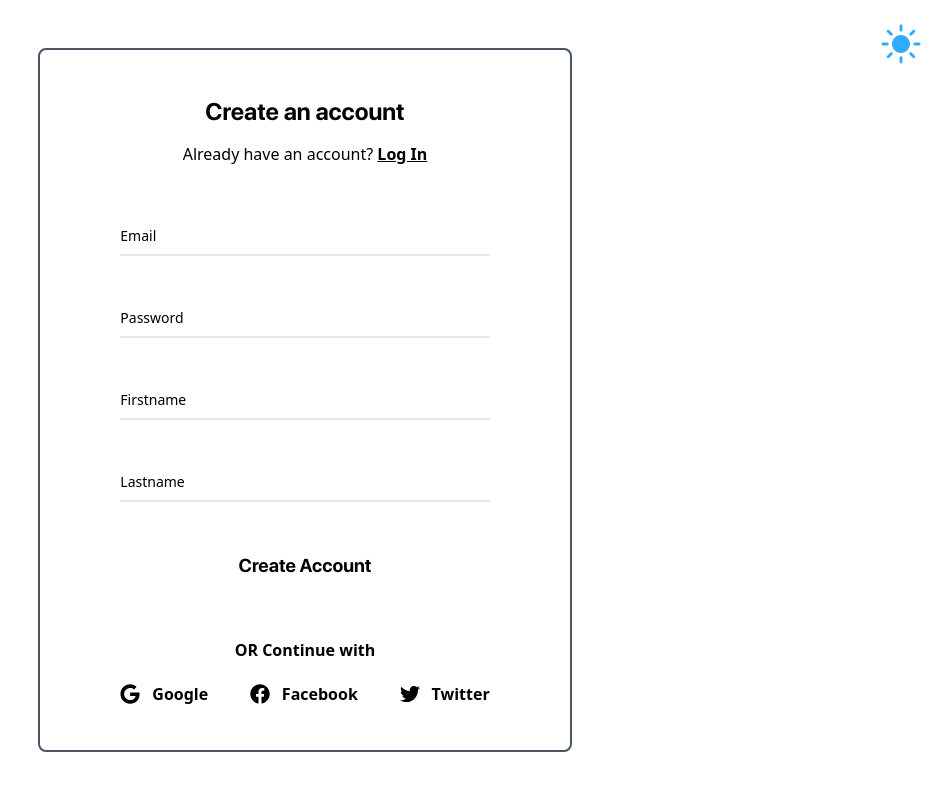
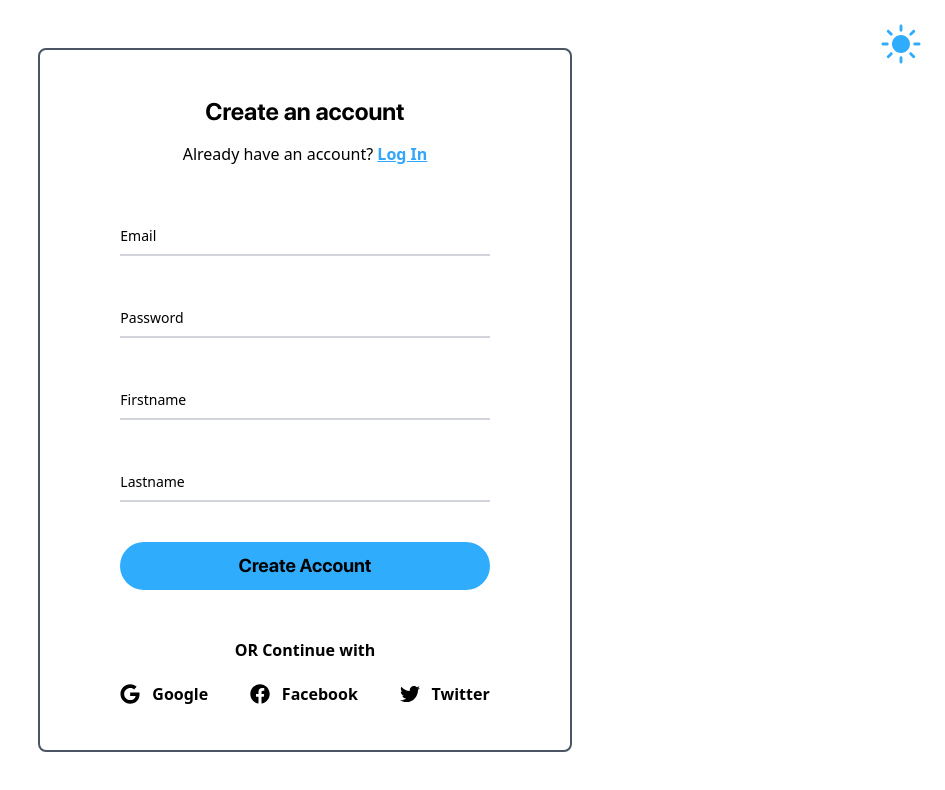
Before and after one commit to prinnnnnn/indiv-2024-client, a Next.js app: page /signup in a window 1280 px wide. Shown: the top 790 px of the page, without its empty margins (335-1280 px from the left). Built offline with nearby package versions, Linux system fonts and the light colour scheme.

Commit message:
fixed theme to be style object

```diff
--- a/src/app/home/SideNav.tsx
+++ b/src/app/home/SideNav.tsx
@@ -33,7 +33,6 @@ const SideNav: React.FC<SideNavProp> = ({ menus }) => {
     }
   };
 
-  console.log(palette);
 
   return (
     <div
@@ -67,15 +66,16 @@ const SideNav: React.FC<SideNavProp> = ({ menus }) => {
           style={{ background: palette.bgPrimary }}
         >
           {menus.map(({ name, icon }) => {
-            let style = "flex flex-row items-center px-2 py-2 ";
+            let className = "flex flex-row items-center px-2 py-2 ";
+            let style = {color: palette.text}
 
             if (pathName.slice(1, pathName.length) === name.toLowerCase())
-              style += `text-${palette.primary}`;
+              style = {color: palette.primary}
 
             // console.log(style);
 
             return (
-              <div className={style}>
+              <div className={className} style={style}>
                 {icon}
                 <p className="hidden md:block ml-2 text-lg">{name}</p>
               </div>
--- a/src/app/login/LoginForm.tsx
+++ b/src/app/login/LoginForm.tsx
@@ -43,15 +43,15 @@ const LoginForm = () => {
   return (
     <form onSubmit={handleSubmit} className="space-y-3 w-full">
       {/* <ToggleThemeBtn /> */}
-      <div className={`relative z-0 w-full mb-5 group`}>
+      <div className={`relative z-0 w-full mb-5 group `}>
         <input
           type="email"
           name="floating_email"
           id="floating_email"
-          className={`block py-2.5 px-0 w-full text-sm bg-transparent
-                    border-0 border-b-2 border-[${palette.text}] appearance-none
-                    focus:border-[${palette.primary}] focus:outline-none focus:ring-0 peer`}
-          style={{}}
+          className={`input-peer block py-2.5 px-0 w-full text-sm bg-transparent
+                    border-0 border-b-2 appearance-none
+                    focus:outline-none focus:ring-0 peer`}
+          style={{ "--primary-color": palette.primary } as any}
           placeholder=" "
           required
           value={email}
@@ -59,10 +59,12 @@ const LoginForm = () => {
         />
         <label
           htmlFor="floating_email"
-          className={`peer-focus:font-medium absolute text-sm text-${palette.text} duration-300 transform \
+          className={`label-peer
+                      peer-focus:font-medium absolute text-sm duration-300 transform
                      -translate-y-6 scale-75 top-3 -z-10 origin-[0] peer-focus:start-0 rtl:peer-focus:translate-x-1/4
-                      peer-focus:text-${palette.primary} peer-placeholder-shown:scale-100
-                       peer-placeholder-shown:translate-y-0 peer-focus:scale-75 peer-focus:-translate-y-6`}
+                      peer-placeholder-shown:scale-100
+                      peer-placeholder-shown:translate-y-0 peer-focus:scale-75 peer-focus:-translate-y-6`}
+          style={{ "--primary-color": palette.primary } as any}
         >
           Email address
         </label>
@@ -72,9 +74,10 @@ const LoginForm = () => {
           type="password"
           name="floating_password"
           id="floating_password"
-          className={`block py-2.5 px-0 w-full text-sm text-gray-900 bg-transparent border-0 border-b-2 border-gray-300
-                            appearance-none text-[${palette.text}] focus:outline-none border-[${palette.text}]
-                            focus:ring-0 focus:border-[${palette.primary}] peer`}
+          className={`input-peer block py-2.5 px-0 w-full text-sm text-gray-900 bg-transparent border-0 border-b-2 border-gray-300
+                            appearance-none  focus:outline-none
+                            focus:ring-0 peer`}
+          style={{ "--primary-color": palette.primary } as any}
           placeholder=" "
           required
           value={password}
@@ -82,10 +85,11 @@ const LoginForm = () => {
         />
         <label
           htmlFor="floating_password"
-          className={`peer-focus:font-medium absolute text-sm text-${palette.text} duration-300 transform
+          className={`label-peer peer-focus:font-medium absolute text-sm duration-300 transform
                      -translate-y-6 scale-75 top-3 -z-10 origin-[0] peer-focus:start-0 rtl:peer-focus:translate-x-1/4
-                      peer-focus:text-${palette.primary} peer-placeholder-shown:scale-100
+                       peer-placeholder-shown:scale-100
                        peer-placeholder-shown:translate-y-0 peer-focus:scale-75 peer-focus:-translate-y-6`}
+          style={{ "--primary-color": palette.primary } as any}
         >
           Password
         </label>
@@ -105,7 +109,7 @@ const LoginForm = () => {
         <label
           htmlFor="remember"
           className={`ms-2 text-sm font-medium`}
-          style={{color: palette.secondary}}
+          style={{ color: palette.secondary }}
         >
           terms and conditions
         </label>
@@ -118,10 +122,12 @@ const LoginForm = () => {
                     dark:border-white/[.145] transition-colors flex items-center justify-center
                         hover:text-lg hover:border-transparent
                         text-sm sm:text-base h-8 sm:h-10 px-4 sm:px-5 sm:min-w-44`}
-          style={{
-            "--bg-color": palette.primary,
-            "--bg-hover": palette.bgHover,
-          } as any}
+          style={
+            {
+              "--bg-color": palette.primary,
+              "--bg-hover": palette.bgHover,
+            } as any
+          }
         >
           <b>{isPending ? "Submitting..." : "Login"}</b>
         </button>
--- a/src/app/signup/SignUpForm.tsx
+++ b/src/app/signup/SignUpForm.tsx
@@ -1,11 +1,9 @@
 "use client";
-
-import React from "react";
 
 /* form */
 import { Formik } from "formik";
 import * as yup from "yup";
-import { User } from "@/common/model";
+import "../ui/hoverable.css"
 import TextField from "@/app/signup/TextField";
 import { useTheme } from "../ui/ThemeContext";
 
@@ -78,10 +76,15 @@ const SignUpForm = () => {
                         {/* bg-[#2fadfc] */}
                         <button
                             type="submit"
-                            className={`rounded-full border border-solid bg-${palette.primary}
-                            flex items-center justify-center ${palette.bgHover} text-${palette.white}
+                            className={`hoverable rounded-full border border-solid
+                            flex items-center justify-center
                             border-transparent sm:text-base
                             sm:h-12 sm:px-4 py-1 md:w-full`}
+                            style={
+                                {
+                                  "--bg-color": palette.primary,
+                                  "--bg-hover": palette.bgHover,
+                                } as any}
                         >
                             <h3>Create Account</h3>
                         </button>
--- a/src/app/signup/TextField.tsx
+++ b/src/app/signup/TextField.tsx
@@ -10,7 +10,6 @@ interface CustomInputProps {
 }
 
 const TextField = ({ label, name, type, placeholder }: CustomInputProps) => {
-
   const { palette } = useTheme();
 
   return (
@@ -20,26 +19,25 @@ const TextField = ({ label, name, type, placeholder }: CustomInputProps) => {
         name={name}
         type={type}
         placeholder={placeholder}
-                className={`block py-2.5 px-0 w-full text-sm text-${palette.text}
-                         bg-transparent border-0 border-b-2 border-${palette.primary}
-                          appearance-none
-                            focus:outline-none focus:ring-0
-                            focus:border-${palette.primary} peer`}
+        className={`input-peer block py-2.5 px-0 w-full text-sm text-gray-900 bg-transparent border-0 border-b-2 border-gray-300
+                    appearance-none  focus:outline-none
+                    focus:ring-0 peer`}
+        style={{ "--primary-color": palette.primary } as any}
       />
       <label
-                htmlFor={name}
-                className={`peer-focus:font-medium absolute text-sm text-${palette.primary}
-                 duration-300 transform -translate-y-6 scale-75 top-3 -z-10 origin-[0] peer-focus:start-0
-                  rtl:peer-focus:translate-x-1/4 rtl:peer-focus:left-auto peer-focus:text-${palette.primary}
-                 peer-placeholder-shown:scale-100 peer-placeholder-shown:translate-y-0
-                   peer-focus:scale-75 peer-focus:-translate-y-6`}
+        htmlFor="floating_password"
+        className={`label-peer peer-focus:font-medium absolute text-sm duration-300 transform
+                     -translate-y-6 scale-75 top-3 -z-10 origin-[0] peer-focus:start-0 rtl:peer-focus:translate-x-1/4
+                       peer-placeholder-shown:scale-100
+                       peer-placeholder-shown:translate-y-0 peer-focus:scale-75 peer-focus:-translate-y-6`}
+        style={{ "--primary-color": palette.primary } as any}
       >
         {label}
       </label>
       <ErrorMessage
         name={name}
         component="div"
-                className={`text-${palette.error} text-sm mt-1`}
+        className={'text-red-400 text-sm mt-1'}
       />
     </div>
   );
--- a/src/app/signup/page.tsx
+++ b/src/app/signup/page.tsx
@@ -22,14 +22,15 @@ const SignupPage = () => {
       </div>
       <div
         className={`flex flex-col w-full md:w-6/12 justify-center bg-transparent
-            items-center gap-12 lg:border-2 border-gray-600 rounded-lg px-20 py-8 text-${palette.text}`}
+            items-center gap-12 lg:border-2 border-gray-600 rounded-lg px-20 py-8`}
+        style={{color: palette.text}}
       >
         {/* Headers */}
         <div className="flex flex-col items-center text-center">
           <h2 className="my-3">Create an account</h2>
           <p>
             Already have an account?{" "}
-            <a href="/login">
+            <a href="/login" style={{color:palette.secondary}}>
               <br className="sm:hidden" />
               <u>
                 <b>Log In</b>
--- a/src/app/ui/FormInput.css
+++ b/src/app/ui/FormInput.css
@@ -13,3 +13,12 @@ input:-webkit-autofill {
     -webkit-box-shadow: 0 0 0px 1000px transparent inset; /* Background color */
     transition: background-color 5000s ease-in-out 0s; /* Prevent background from flashing */
 }
+
+input:focus {
+    border-color: var(--primary-color);
+}
+
+
+.input-peer:focus + .label-peer {
+    color: var(--primary-color); /* Custom property for color */
+}
```
Lines whose indentation alone changed are shown as unchanged.
